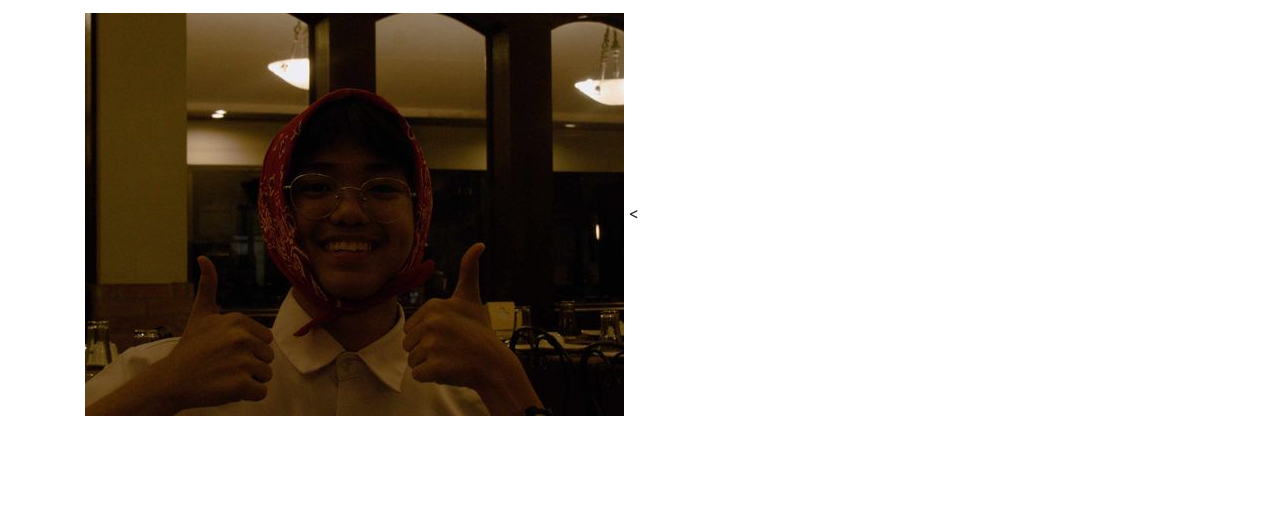
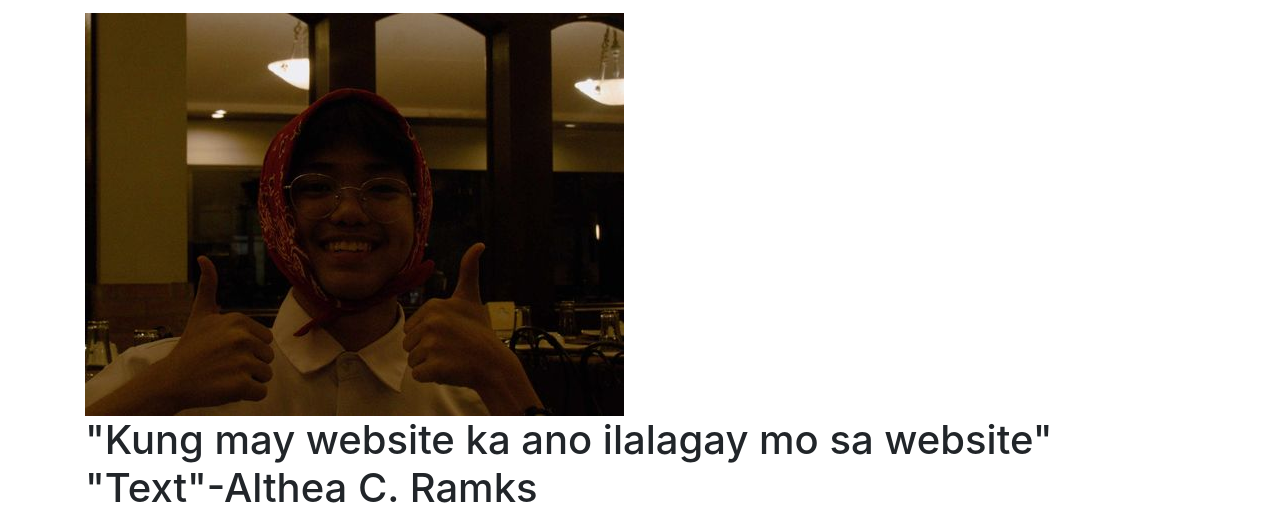
Before and after one commit to rednael93/dayamond, a plain HTML site: page index.html in a window 1280 px wide. Shown: the part 371-891 px from the top of the page. Before the commit the page ends 800 px from the top, so only its background shows below. Drawn offline with nearby package versions, Linux system fonts and the light colour scheme.

Commit message:
index.html

```diff
--- a/index.html
+++ b/index.html
@@ -24,7 +24,8 @@
             <p>Absolutely not. Nangangain po yan ng bata</p>
         </div>
         <img src="ethan.jpg">
-        <
+        <h1>"Kung may website ka ano ilalagay mo sa website" "Text"-Althea C. Ramks</h1>
+
     </div>
 </body>
 </html>
```
